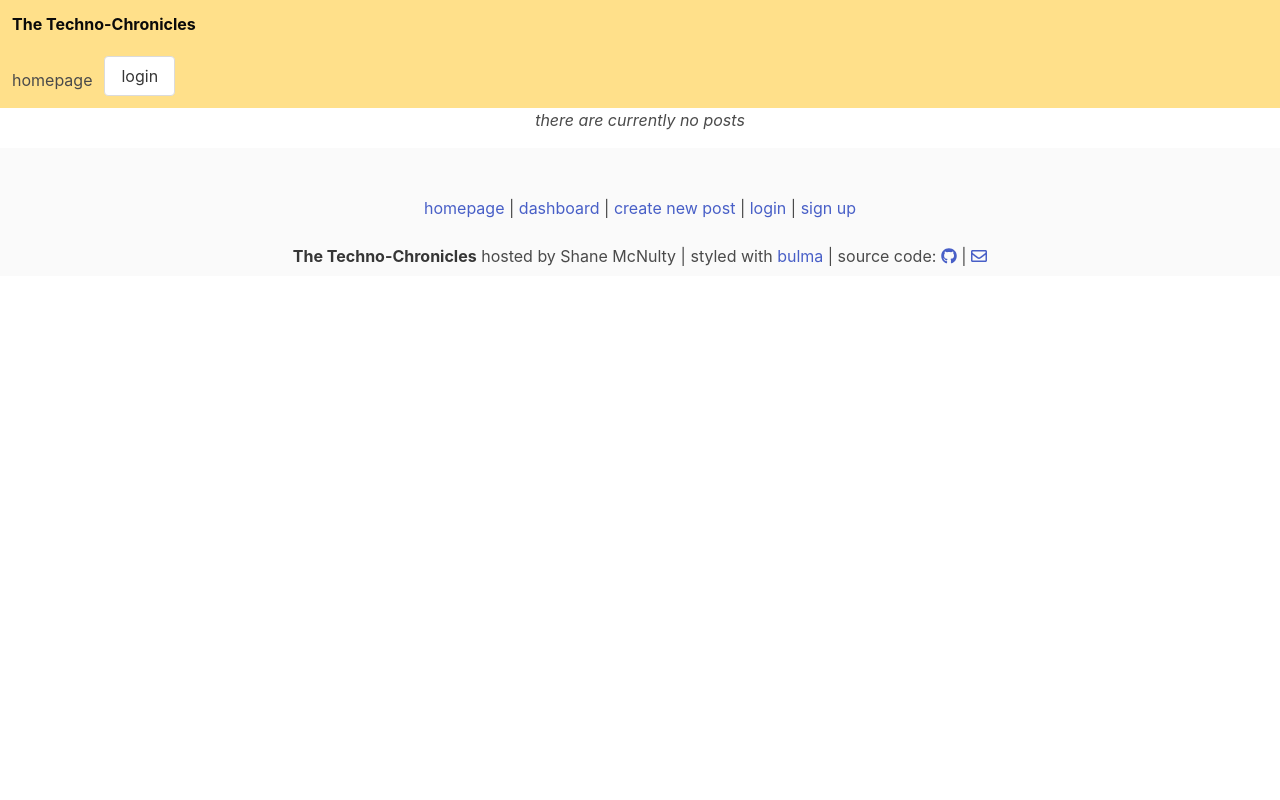
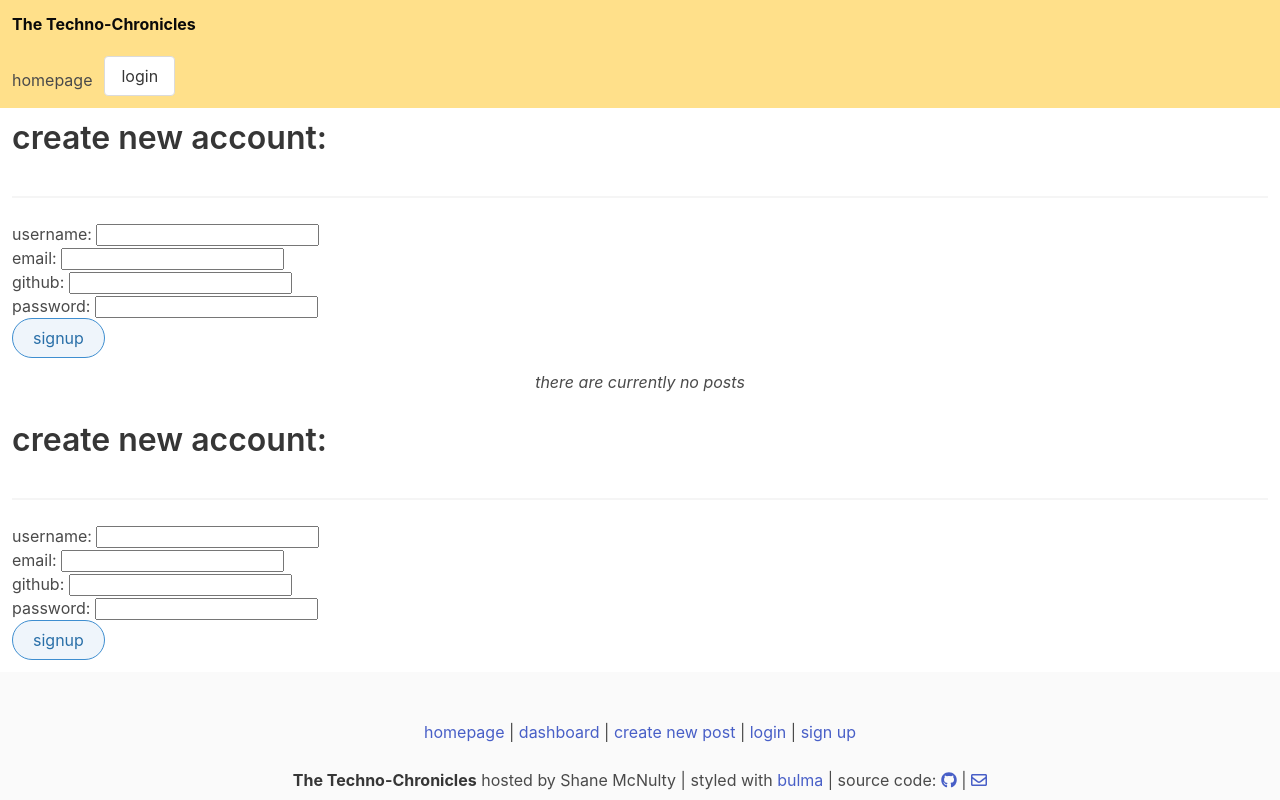
Before and after one commit to mcnultyshane/MVC_tech_blog, a Node server app: page /signup in a window 1280 px wide. Run offline with Node 20, Linux system fonts and the light colour scheme; some libraries are stand-ins or nearby versions; some web fonts are replaced.

Commit message:
added signup and singlepost template.

```diff
--- a/views/signup.handlebars
+++ b/views/signup.handlebars
@@ -0,0 +1,24 @@
+<div class="column">
+    <h2 class="title pb-4">create new account:</h2><hr>
+    <form class="signup-form">
+      <div>
+        <label for="username-signup">username:</label>
+        <input type="text" id="username-signup" />
+      </div>
+      <div>
+        <label for="email-signup">email:</label>
+        <input type="text" id="email-signup" />
+      </div>
+        <div>
+        <label for="github-signup">github:</label>
+        <input type="text" id="github-signup" />
+      </div>
+      <div>
+        <label for="password-signup">password:</label>
+        <input type="password" id="password-signup" />
+      </div>
+      <div>
+        <button type="submit" class="button is-info is-light is-outlined is-rounded">signup</button>
+      </div>
+    </form>
+    </div>
--- a/views/single-post.handlebars
+++ b/views/single-post.handlebars
@@ -1,3 +1,5 @@
+
+
 {{#if loggedIn}}
 <form class="comment-form">
   <div>
```
